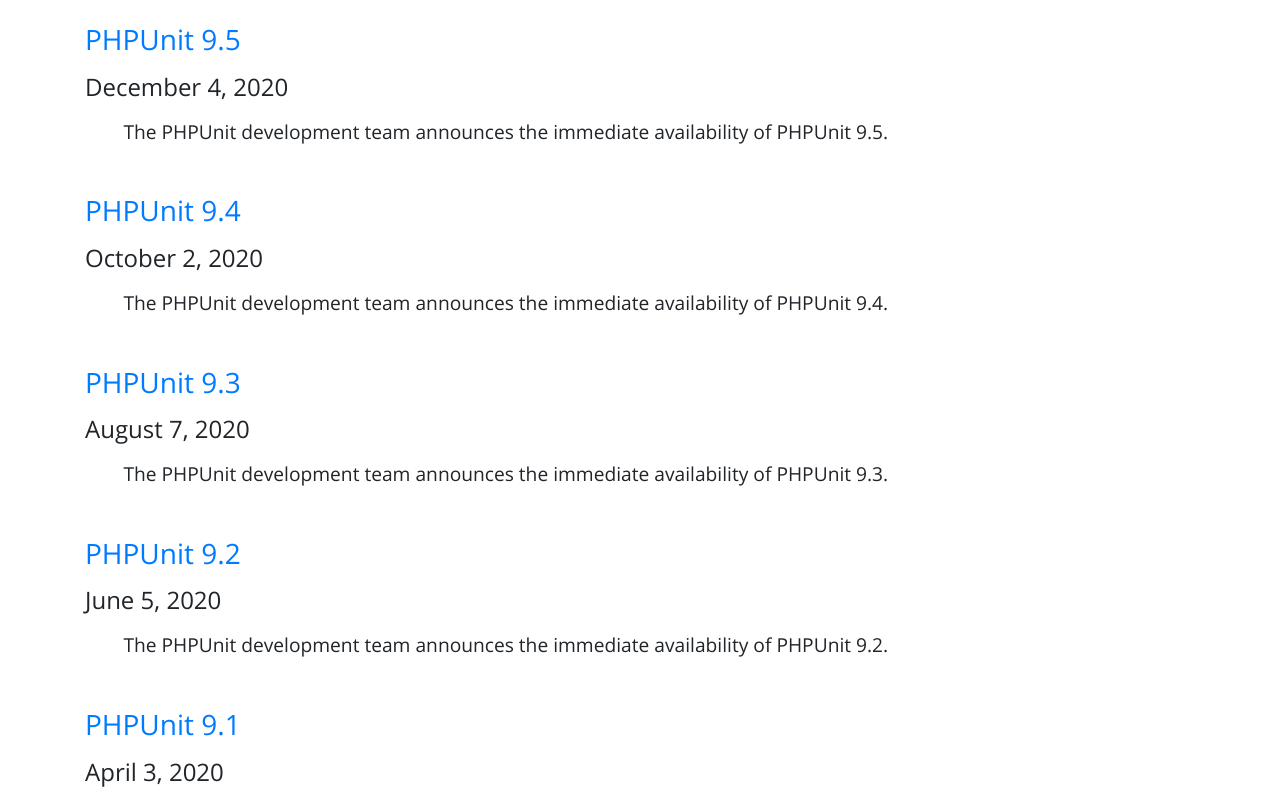
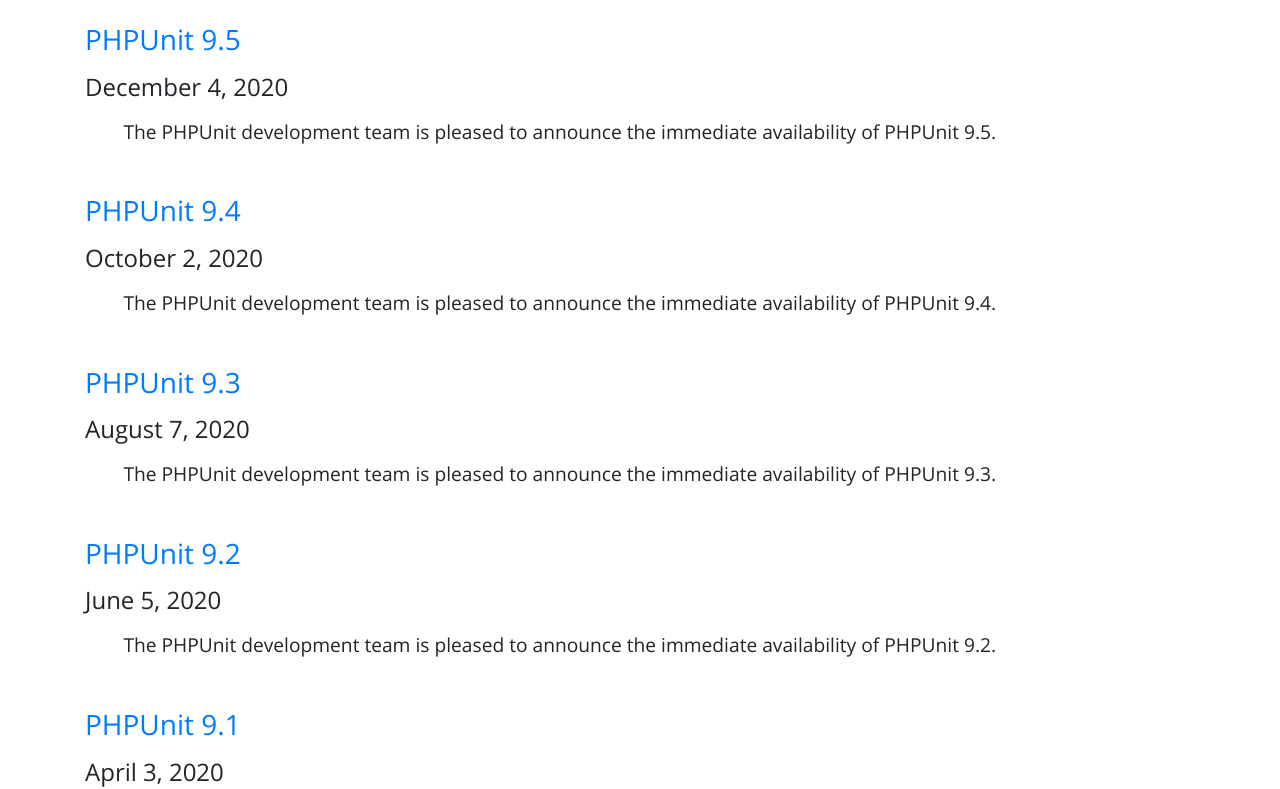
Before and after one commit to sebastianbergmann/phpunit-website, a plain HTML site: page public/announcements/index.html in a window 1280 px wide. Shown: the part 172-961 px from the top of the page. Drawn offline with Linux system fonts and the light colour scheme.

Commit message:
Rephrase

```diff
--- a/public/announcements/index.html
+++ b/public/announcements/index.html
@@ -39,120 +39,120 @@
      <h1>Announcements for PHPUnit</h1>
      <h3><a href="https://github.com/sebastianbergmann/phpunit/blob/9.5.0/ChangeLog-9.5.md#950---2020-12-04">PHPUnit 9.5</a></h3>
      <h4>December 4, 2020</h4>
-     <blockquote>The PHPUnit development team announces the immediate availability of PHPUnit 9.5.</blockquote>
+     <blockquote>The PHPUnit development team is pleased to announce the immediate availability of PHPUnit 9.5.</blockquote>
      <h3><a href="https://github.com/sebastianbergmann/phpunit/blob/9.4.0/ChangeLog-9.4.md#940---2020-10-02">PHPUnit 9.4</a></h3>
      <h4>October 2, 2020</h4>
-     <blockquote>The PHPUnit development team announces the immediate availability of PHPUnit 9.4.</blockquote>
+     <blockquote>The PHPUnit development team is pleased to announce the immediate availability of PHPUnit 9.4.</blockquote>
      <h3><a href="https://github.com/sebastianbergmann/phpunit/blob/9.3.0/ChangeLog-9.3.md#930---2020-08-07">PHPUnit 9.3</a></h3>
      <h4>August 7, 2020</h4>
-     <blockquote>The PHPUnit development team announces the immediate availability of PHPUnit 9.3.</blockquote>
+     <blockquote>The PHPUnit development team is pleased to announce the immediate availability of PHPUnit 9.3.</blockquote>
      <h3><a href="https://github.com/sebastianbergmann/phpunit/blob/9.2.0/ChangeLog-9.2.md#920---2020-06-05">PHPUnit 9.2</a></h3>
      <h4>June 5, 2020</h4>
-     <blockquote>The PHPUnit development team announces the immediate availability of PHPUnit 9.2.</blockquote>
+     <blockquote>The PHPUnit development team is pleased to announce the immediate availability of PHPUnit 9.2.</blockquote>
      <h3><a href="https://github.com/sebastianbergmann/phpunit/blob/9.1.0/ChangeLog-9.1.md#910---2020-04-03">PHPUnit 9.1</a></h3>
      <h4>April 3, 2020</h4>
-     <blockquote>The PHPUnit development team announces the immediate availability of PHPUnit 9.1.</blockquote>
+     <blockquote>The PHPUnit development team is pleased to announce the immediate availability of PHPUnit 9.1.</blockquote>
      <h3><a href="phpunit-9.html">PHPUnit 9</a></h3>
      <h4>February 7, 2020</h4>
-     <blockquote>The PHPUnit development team announces the immediate availability of PHPUnit 9.</blockquote>
+     <blockquote>The PHPUnit development team is pleased to announce the immediate availability of PHPUnit 9.</blockquote>
      <hr/>
      <h3><a href="https://github.com/sebastianbergmann/phpunit/blob/8.5.0/ChangeLog-8.5.md#850---2019-12-06">PHPUnit 8.5</a></h3>
      <h4>December 6, 2019</h4>
-     <blockquote>The PHPUnit development team announces the immediate availability of PHPUnit 8.5.</blockquote>
+     <blockquote>The PHPUnit development team is pleased to announce the immediate availability of PHPUnit 8.5.</blockquote>
      <h3><a href="https://github.com/sebastianbergmann/phpunit/blob/8.4.0/ChangeLog-8.4.md#840---2019-10-04">PHPUnit 8.4</a></h3>
      <h4>October 4, 2019</h4>
-     <blockquote>The PHPUnit development team announces the immediate availability of PHPUnit 8.4.</blockquote>
+     <blockquote>The PHPUnit development team is pleased to announce the immediate availability of PHPUnit 8.4.</blockquote>
      <h3><a href="https://github.com/sebastianbergmann/phpunit/blob/8.3.0/ChangeLog-8.3.md#830---2019-08-02">PHPUnit 8.3</a></h3>
      <h4>August 2, 2019</h4>
-     <blockquote>The PHPUnit development team announces the immediate availability of PHPUnit 8.3.</blockquote>
+     <blockquote>The PHPUnit development team is pleased to announce the immediate availability of PHPUnit 8.3.</blockquote>
      <h3><a href="https://github.com/sebastianbergmann/phpunit/blob/8.2.0/ChangeLog-8.2.md#820---2019-06-07">PHPUnit 8.2</a></h3>
      <h4>June 7, 2019</h4>
-     <blockquote>The PHPUnit development team announces the immediate availability of PHPUnit 8.2.</blockquote>
+     <blockquote>The PHPUnit development team is pleased to announce the immediate availability of PHPUnit 8.2.</blockquote>
      <h3><a href="https://github.com/sebastianbergmann/phpunit/blob/8.1.0/ChangeLog-8.1.md#810---2019-04-05">PHPUnit 8.1</a></h3>
      <h4>April 5, 2019</h4>
-     <blockquote>The PHPUnit development team announces the immediate availability of PHPUnit 8.1.</blockquote>
+     <blockquote>The PHPUnit development team is pleased to announce the immediate availability of PHPUnit 8.1.</blockquote>
      <h3><a href="phpunit-8.html">PHPUnit 8</a></h3>
      <h4>February 1, 2019</h4>
-     <blockquote>The PHPUnit development team announces the immediate availability of PHPUnit 8.</blockquote>
+     <blockquote>The PHPUnit development team is pleased to announce the immediate availability of PHPUnit 8.</blockquote>
      <hr/>
      <h3><a href="https://github.com/sebastianbergmann/phpunit/blob/7.5.0/ChangeLog-7.5.md#750---2018-12-07">PHPUnit 7.5</a></h3>
      <h4>December 7, 2018</h4>
-     <blockquote>The PHPUnit development team announces the immediate availability of PHPUnit 7.5.</blockquote>
+     <blockquote>The PHPUnit development team is pleased to announce the immediate availability of PHPUnit 7.5.</blockquote>
      <h3><a href="https://github.com/sebastianbergmann/phpunit/blob/7.4.0/ChangeLog-7.4.md#740---2018-10-05">PHPUnit 7.4</a></h3>
      <h4>October 5, 2018</h4>
-     <blockquote>The PHPUnit development team announces the immediate availability of PHPUnit 7.4.</blockquote>
+     <blockquote>The PHPUnit development team is pleased to announce the immediate availability of PHPUnit 7.4.</blockquote>
      <h3><a href="https://github.com/sebastianbergmann/phpunit/blob/7.3.0/ChangeLog-7.3.md#730---2018-08-03">PHPUnit 7.3</a></h3>
      <h4>August 3, 2018</h4>
-     <blockquote>The PHPUnit development team announces the immediate availability of PHPUnit 7.3.</blockquote>
+     <blockquote>The PHPUnit development team is pleased to announce the immediate availability of PHPUnit 7.3.</blockquote>
      <h3><a href="https://github.com/sebastianbergmann/phpunit/blob/7.2.0/ChangeLog-7.2.md#720---2018-06-01">PHPUnit 7.2</a></h3>
      <h4>June 1, 2018</h4>
-     <blockquote>The PHPUnit development team announces the immediate availability of PHPUnit 7.2.</blockquote>
+     <blockquote>The PHPUnit development team is pleased to announce the immediate availability of PHPUnit 7.2.</blockquote>
      <h3><a href="https://github.com/sebastianbergmann/phpunit/blob/7.1.0/ChangeLog-7.1.md#710---2018-04-06">PHPUnit 7.1</a></h3>
      <h4>April 6, 2018</h4>
-     <blockquote>The PHPUnit development team announces the immediate availability of PHPUnit 7.1.</blockquote>
+     <blockquote>The PHPUnit development team is pleased to announce the immediate availability of PHPUnit 7.1.</blockquote>
      <h3><a href="phpunit-7.html">PHPUnit 7</a></h3>
      <h4>February 2, 2018</h4>
-     <blockquote>The PHPUnit development team announces the immediate availability of PHPUnit 7.</blockquote>
+     <blockquote>The PHPUnit development team is pleased to announce the immediate availability of PHPUnit 7.</blockquote>
      <hr/>
      <h3><a href="https://github.com/sebastianbergmann/phpunit/blob/6.5.0/ChangeLog-6.5.md#650---2017-12-01">PHPUnit 6.5</a></h3>
      <h4>December 1, 2017</h4>
-     <blockquote>The PHPUnit development team announces the immediate availability of PHPUnit 6.5.</blockquote>
+     <blockquote>The PHPUnit development team is pleased to announce the immediate availability of PHPUnit 6.5.</blockquote>
      <h3><a href="https://github.com/sebastianbergmann/phpunit/blob/6.4.0/ChangeLog-6.4.md#640---2017-10-06">PHPUnit 6.4</a></h3>
      <h4>October 6, 2017</h4>
-     <blockquote>The PHPUnit development team announces the immediate availability of PHPUnit 6.4.</blockquote>
+     <blockquote>The PHPUnit development team is pleased to announce the immediate availability of PHPUnit 6.4.</blockquote>
      <h3><a href="https://github.com/sebastianbergmann/phpunit/blob/6.3.0/ChangeLog-6.3.md#630---2017-08-04">PHPUnit 6.3</a></h3>
      <h4>August 4, 2017</h4>
-     <blockquote>The PHPUnit development team announces the immediate availability of PHPUnit 6.3.</blockquote>
+     <blockquote>The PHPUnit development team is pleased to announce the immediate availability of PHPUnit 6.3.</blockquote>
      <h3><a href="https://github.com/sebastianbergmann/phpunit/blob/6.2.0/ChangeLog-6.2.md#620---2017-06-02">PHPUnit 6.2</a></h3>
      <h4>June 2, 2017</h4>
-     <blockquote>The PHPUnit development team announces the immediate availability of PHPUnit 6.2.</blockquote>
+     <blockquote>The PHPUnit development team is pleased to announce the immediate availability of PHPUnit 6.2.</blockquote>
      <h3><a href="https://github.com/sebastianbergmann/phpunit/blob/6.1.0/ChangeLog-6.1.md#610---2017-04-07">PHPUnit 6.1</a></h3>
      <h4>April 7, 2017</h4>
-     <blockquote>The PHPUnit development team announces the immediate availability of PHPUnit 6.1.</blockquote>
+     <blockquote>The PHPUnit development team is pleased to announce the immediate availability of PHPUnit 6.1.</blockquote>
      <h3><a href="phpunit-6.html">PHPUnit 6</a></h3>
      <h4>February 3, 2017</h4>
-     <blockquote>The PHPUnit development team announces the immediate availability of PHPUnit 6.</blockquote>
+     <blockquote>The PHPUnit development team is pleased to announce the immediate availability of PHPUnit 6.</blockquote>
      <hr/>
      <h3><a href="https://github.com/sebastianbergmann/phpunit/blob/5.7.0/ChangeLog-5.7.md#570---2016-12-02">PHPUnit 5.7</a></h3>
      <h4>December 2, 2016</h4>
-     <blockquote>The PHPUnit development team announces the immediate availability of PHPUnit 5.7.</blockquote>
+     <blockquote>The PHPUnit development team is pleased to announce the immediate availability of PHPUnit 5.7.</blockquote>
      <h3><a href="https://github.com/sebastianbergmann/phpunit/blob/5.6.0/ChangeLog-5.6.md#560---2016-10-07">PHPUnit 5.6</a></h3>
      <h4>October 7, 2016</h4>
-     <blockquote>The PHPUnit development team announces the immediate availability of PHPUnit 5.6.</blockquote>
+     <blockquote>The PHPUnit development team is pleased to announce the immediate availability of PHPUnit 5.6.</blockquote>
      <h3><a href="https://github.com/sebastianbergmann/phpunit/blob/5.5.0/ChangeLog-5.5.md#550---2016-08-05">PHPUnit 5.5</a></h3>
      <h4>August 5, 2016</h4>
-     <blockquote>The PHPUnit development team announces the immediate availability of PHPUnit 5.5.</blockquote>
+     <blockquote>The PHPUnit development team is pleased to announce the immediate availability of PHPUnit 5.5.</blockquote>
      <h3><a href="https://github.com/sebastianbergmann/phpunit/blob/5.4.0/ChangeLog-5.4.md#540---2016-06-03">PHPUnit 5.4</a></h3>
      <h4>June 3, 2016</h4>
-     <blockquote>The PHPUnit development team announces the immediate availability of PHPUnit 5.4.</blockquote>
+     <blockquote>The PHPUnit development team is pleased to announce the immediate availability of PHPUnit 5.4.</blockquote>
      <h3><a href="https://github.com/sebastianbergmann/phpunit/blob/5.3.0/ChangeLog-5.3.md#530---2016-04-01">PHPUnit 5.3</a></h3>
      <h4>April 1, 2016</h4>
-     <blockquote>The PHPUnit development team announces the immediate availability of PHPUnit 5.3.</blockquote>
+     <blockquote>The PHPUnit development team is pleased to announce the immediate availability of PHPUnit 5.3.</blockquote>
      <h3><a href="https://github.com/sebastianbergmann/phpunit/blob/5.2.0/ChangeLog-5.2.md#520---2016-02-05">PHPUnit 5.2</a></h3>
      <h4>February 5, 2016</h4>
-     <blockquote>The PHPUnit development team announces the immediate availability of PHPUnit 5.2.</blockquote>
+     <blockquote>The PHPUnit development team is pleased to announce the immediate availability of PHPUnit 5.2.</blockquote>
      <h3><a href="https://github.com/sebastianbergmann/phpunit/blob/5.1.0/ChangeLog-5.1.md#510---2015-12-04">PHPUnit 5.1</a></h3>
      <h4>December 4, 2015</h4>
-     <blockquote>The PHPUnit development team announces the immediate availability of PHPUnit 5.1.</blockquote>
+     <blockquote>The PHPUnit development team is pleased to announce the immediate availability of PHPUnit 5.1.</blockquote>
      <h3><a href="phpunit-5.html">PHPUnit 5</a></h3>
      <h4>October 2, 2015</h4>
-     <blockquote>The PHPUnit development team announces the immediate availability of PHPUnit 5.</blockquote>
+     <blockquote>The PHPUnit development team is pleased to announce the immediate availability of PHPUnit 5.</blockquote>
      <hr/>
      <h3><a href="https://github.com/sebastianbergmann/phpunit/blob/4.8.0/ChangeLog-4.8.md#480---2015-08-07">PHPUnit 4.8</a></h3>
      <h4>August 7, 2015</h4>
-     <blockquote>The PHPUnit development team announces the immediate availability of PHPUnit 4.8.</blockquote>
+     <blockquote>The PHPUnit development team is pleased to announce the immediate availability of PHPUnit 4.8.</blockquote>
      <h3><a href="https://github.com/sebastianbergmann/phpunit/blob/4.7.0/ChangeLog-4.7.md#phpunit-470">PHPUnit 4.7</a></h3>
      <h4>June 5, 2015</h4>
-     <blockquote>The PHPUnit development team announces the immediate availability of PHPUnit 4.7.</blockquote>
+     <blockquote>The PHPUnit development team is pleased to announce the immediate availability of PHPUnit 4.7.</blockquote>
      <h3><a href="https://github.com/sebastianbergmann/phpunit/blob/4.6.0/ChangeLog-4.6.md#phpunit-460">PHPUnit 4.6</a></h3>
      <h4>April 3, 2015</h4>
-     <blockquote>The PHPUnit development team announces the immediate availability of PHPUnit 4.6.</blockquote>
+     <blockquote>The PHPUnit development team is pleased to announce the immediate availability of PHPUnit 4.6.</blockquote>
      <h3><a href="end-of-life-for-pear-installation-method.html">PHPEnd of Life for PEAR Installation Method</a></h3>
      <h4>March 7, 2014</h4>
      <blockquote>PHPUnit can no longer be installed using the PEAR Installer.</blockquote>
      <h3><a href="phpunit-4.html">PHPUnit 4</a></h3>
      <h4>March 7, 2014</h4>
-     <blockquote>The PHPUnit development team announces the immediate availability of PHPUnit 4.</blockquote>
+     <blockquote>The PHPUnit development team is pleased to announce the immediate availability of PHPUnit 4.</blockquote>
     </div>
    </div>
    <hr>
```
Also changed, not shown: public/announcements/phpunit-4.html (+1 -1 lines), public/announcements/phpunit-5.html (+1 -1 lines), public/announcements/phpunit-6.html (+1 -1 lines), public/announcements/phpunit-7.html (+1 -1 lines), public/announcements/phpunit-8.html (+1 -1 lines), public/announcements/phpunit-9.html (+1 -1 lines).
